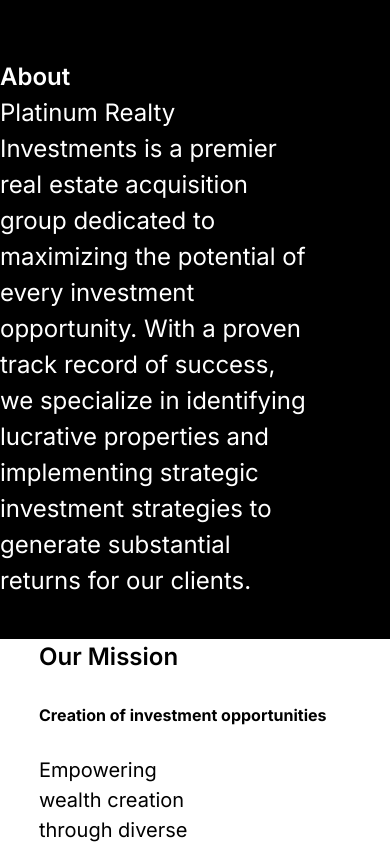
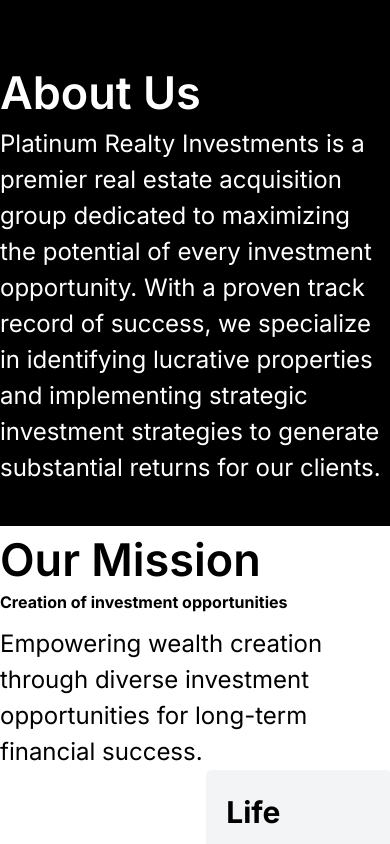
Before and after one commit to LarrySimiyu/real-estate, a Next.js app: page / in a window 390 px wide. Shown: the part 662-1506 px from the top of the page. Built offline with nearby package versions, Linux system fonts and the light colour scheme; no server answers; the database is empty.

Commit message:
styled our mission section for mobile

```diff
--- a/src/app/page.tsx
+++ b/src/app/page.tsx
@@ -62,9 +62,9 @@
         </div>
         <div className=" md:w-full md:flex md:h-[300px] mb-10">
           <div className=" md:w-[100%]">
-            <h1 className="font-semibold text-[24px]">About</h1>
+            <h1 className="font-semibold text-[45px]">About Us</h1>
           </div>
-          <div className="text-[24px] md:text-[30px] pr-20">
+          <div className="text-[24px] md:text-[30px]">
             Platinum Realty Investments is a premier real estate acquisition
             group dedicated to maximizing the potential of every investment
             opportunity. With a proven track record of success, we specialize in
@@ -74,12 +74,14 @@
           </div>
         </div>
         <div className="md:h-[550px] w-full bg-white text-black flex flex-col justify-center items-center ">
-          <div className="flex flex-col  w-[80%]">
-            <div className="font-semibold text-[24px] mb-8">Our Mission</div>
-            <div className="md:text-[80px] md:w-[50%] font-bold mb-8 leading-[1] ">
+          <div className="flex flex-col  md:w-[80%]">
+            <div className="font-semibold text-[45px]  md:mb-8">
+              Our Mission
+            </div>
+            <div className="md:text-[80px] md:w-[50%] font-bold md:mb-8 mb-4 leading-[1] ">
               Creation of investment opportunities
             </div>
-            <p className="text-[20px] w-1/2  ">
+            <p className="text-[24px] md:w-1/2 ">
               Empowering wealth creation through diverse investment
               opportunities for long-term financial success.
             </p>
```
